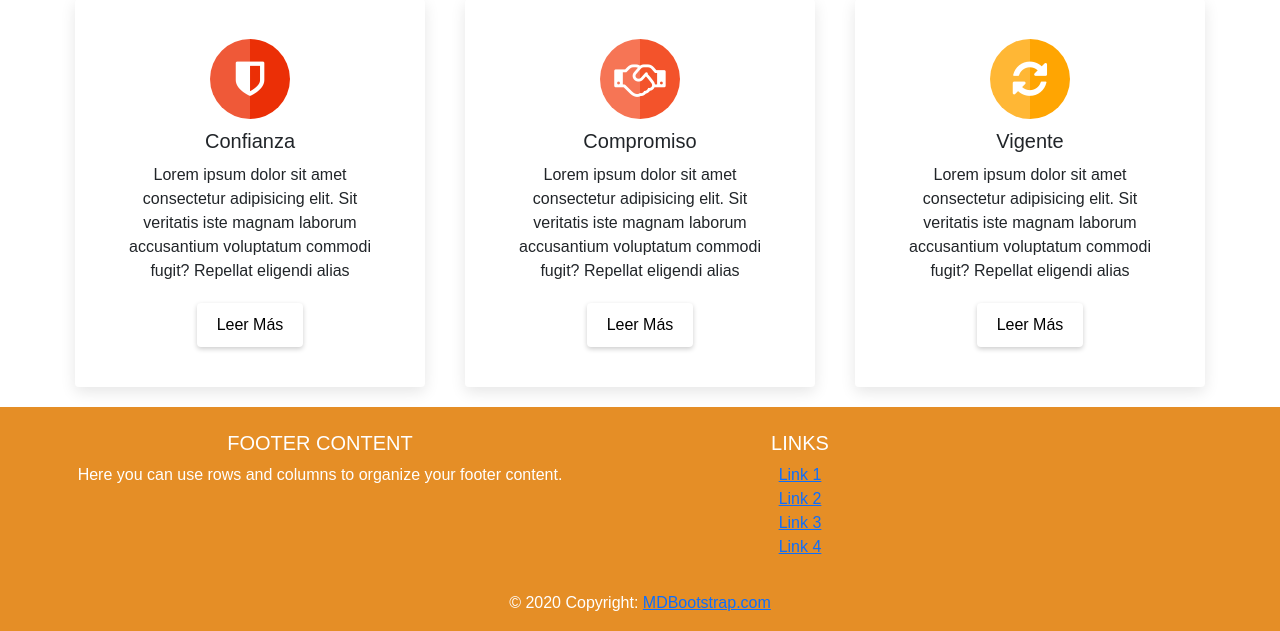
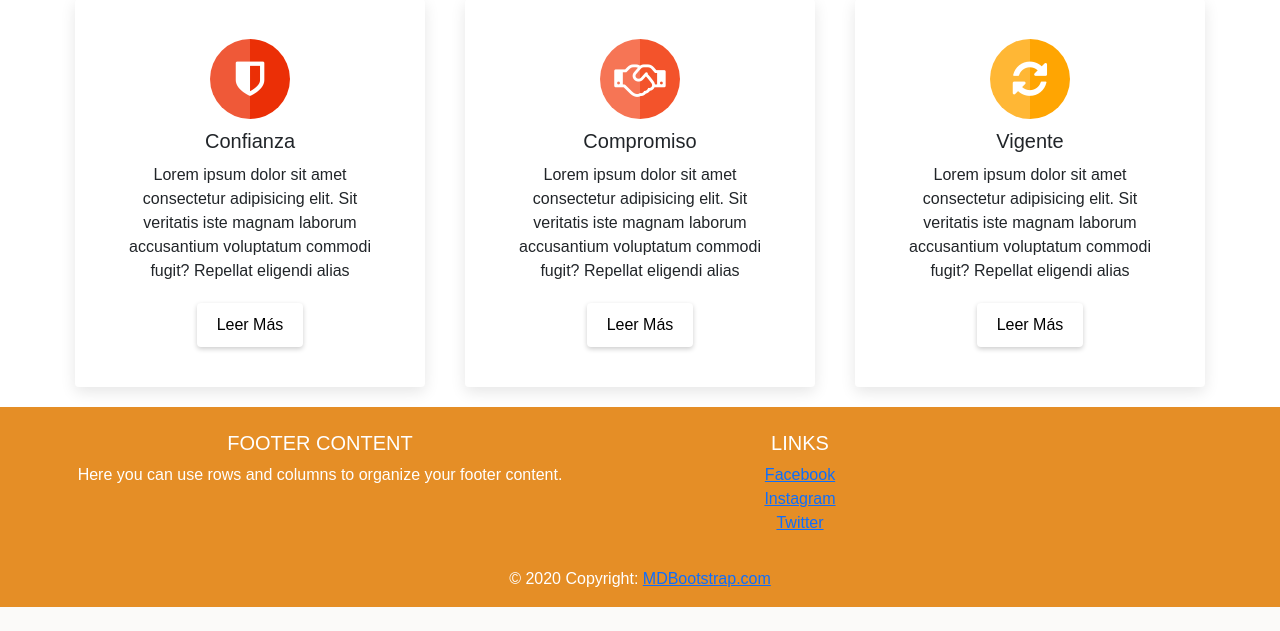
Before and after one commit to Toqui012/ContabilidadCeci, a PHP site: page / in a window 1280 px wide. Shown: the part 844-1475 px from the top of the page. After the commit the page ends 1451 px from the top, so only its background shows below. Run offline with PHP 8.4, Linux system fonts and the light colour scheme; some libraries are stand-ins or nearby versions.

Commit message:
nueva incersión

```diff
--- a/index.html
+++ b/index.html
@@ -106,16 +106,13 @@
 
                     <ul class="list-unstyled">
                         <li>
-                        <a href="#!">Link 1</a>
+                        <a href="#!">Facebook</a>
                         </li>
                         <li>
-                        <a href="#!">Link 2</a>
+                        <a href="#!">Instagram</a>
                         </li>
                         <li>
-                        <a href="#!">Link 3</a>
-                        </li>
-                        <li>
-                        <a href="#!">Link 4</a>
+                        <a href="#!">Twitter</a>
                         </li>
                     </ul>
 
--- a/style.css
+++ b/style.css
@@ -84,7 +84,7 @@ nav {
     .nav-links {
         position: fixed;
         right: 0px;
-        height: 100%;
+        height: 103%;
         top: 0;
         background: #F79F1F;
         display: flex;
```
